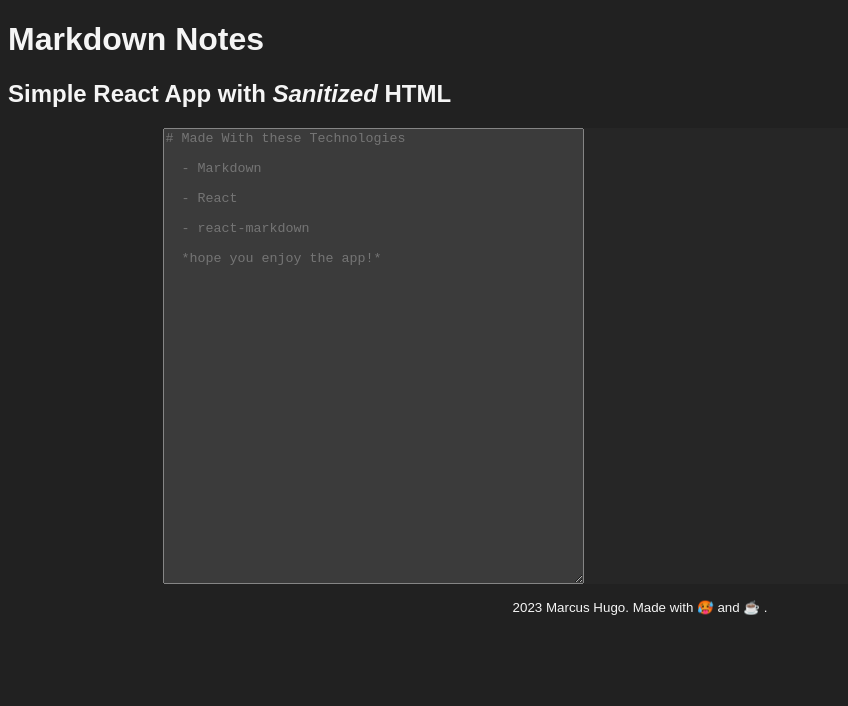
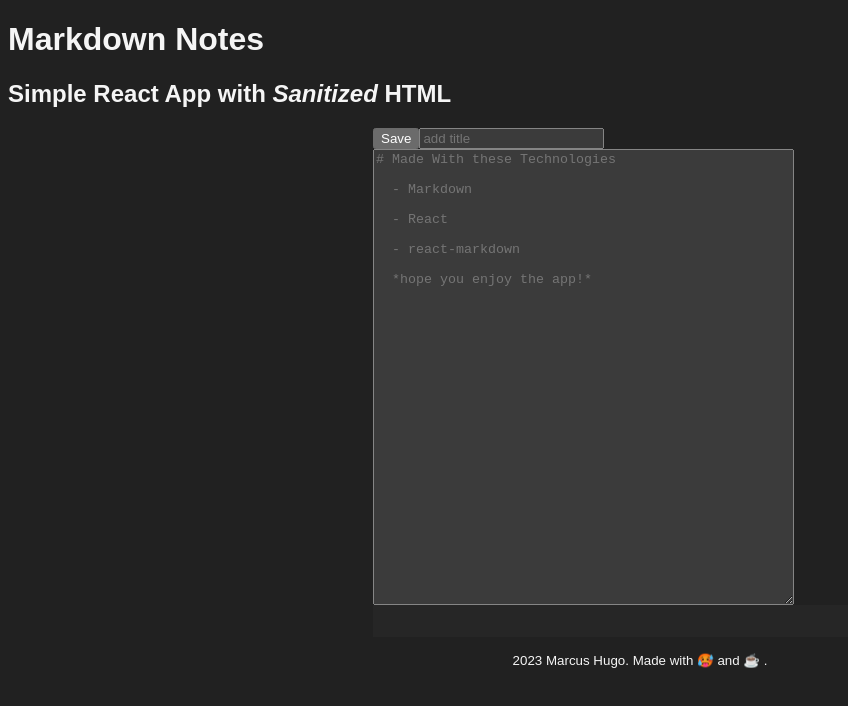
Before and after one commit to marcus-hugo/react-markdown-test, a React (Vite) app: page / in a window 1280 px wide. Shown: the top 706 px of the page, without its empty margins (0-848 px from the left). Built offline with nearby package versions, Linux system fonts and the light colour scheme.

Commit message:
restructured html, added local storage

```diff
--- a/src/App.jsx
+++ b/src/App.jsx
@@ -15,6 +15,8 @@ const App = () => {
   `)
 
   const [markdown, setMarkdown] = useState("")
+  const [title, setTitle] = useState("")
+  const [notes, setNotes] = useState([])
 
   // Set the placeholder on load
   useEffect(() => {
@@ -26,6 +28,13 @@ const App = () => {
     setMarkdown(e.target.value)
   }
 
+  function saveNote(e) {
+    e.preventDefault()
+    notes.push({ title: title, content: markdown })
+    console.log("note saved")
+    localStorage.setItem("notes", JSON.stringify(notes))
+  }
+
   return (
     <>
       <header>
@@ -35,8 +44,12 @@ const App = () => {
         </h2>
       </header>
       <div className="container">
-        <textarea placeholder={placeHolder} value={markdown} onChange={handleChange} cols="50" rows="30" />
-        <ReactMarkdown className="preview" children={markdown} />
+        <form action="" onSubmit={saveNote}>
+          <button type="submit">Save</button>
+          <input type="text" value={title} placeholder="add title" onChange={e => setTitle(e.target.value)} />
+          <textarea placeholder={placeHolder} value={markdown} onChange={handleChange} cols="50" rows="30" />
+          <ReactMarkdown className="preview" children={markdown} />
+        </form>
       </div>
       <footer className="footer">
         <small>{currentYear} Marcus Hugo. Made with 🥵 and ☕️ .</small>
```
